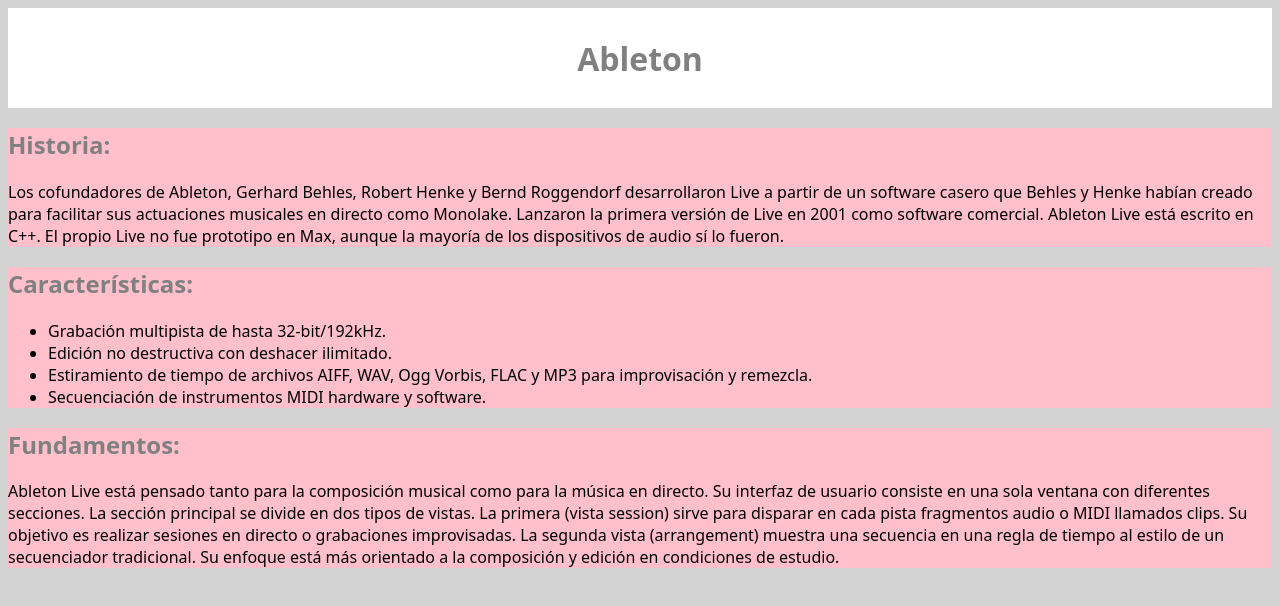
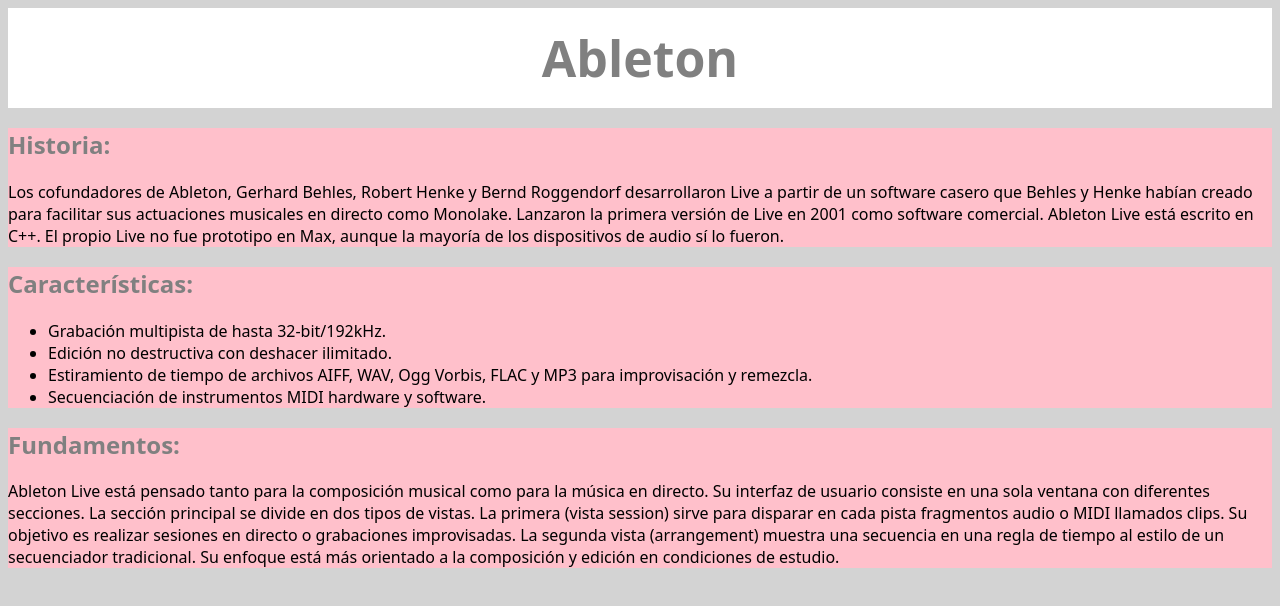
Before and after one commit to MarianoBarella95/PruebaAbleton, a plain HTML site: page index.html in a window 1280 px wide. Drawn offline with Linux system fonts and the light colour scheme.

Commit message:
Agrande el titulo

```diff
--- a/index.css
+++ b/index.css
@@ -1,5 +1,5 @@
 header {
-    position: ;
+    font-size: 25px ;
     color: grey;
     font-family: system-ui, -apple-system, BlinkMacSystemFont, 'Segoe UI', Roboto, Oxygen, Ubuntu, Cantarell, 'Open Sans', 'Helvetica Neue', sans-serif;
     background-color: black;
```
